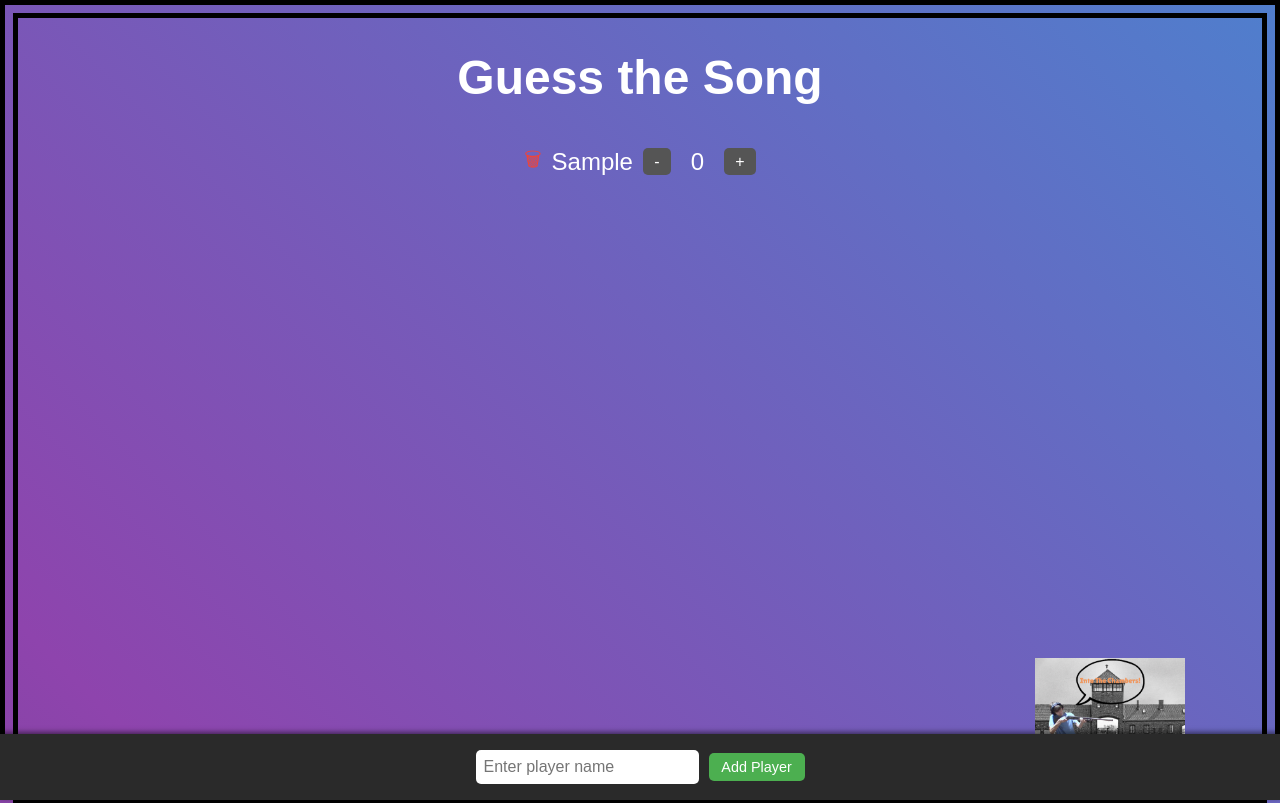
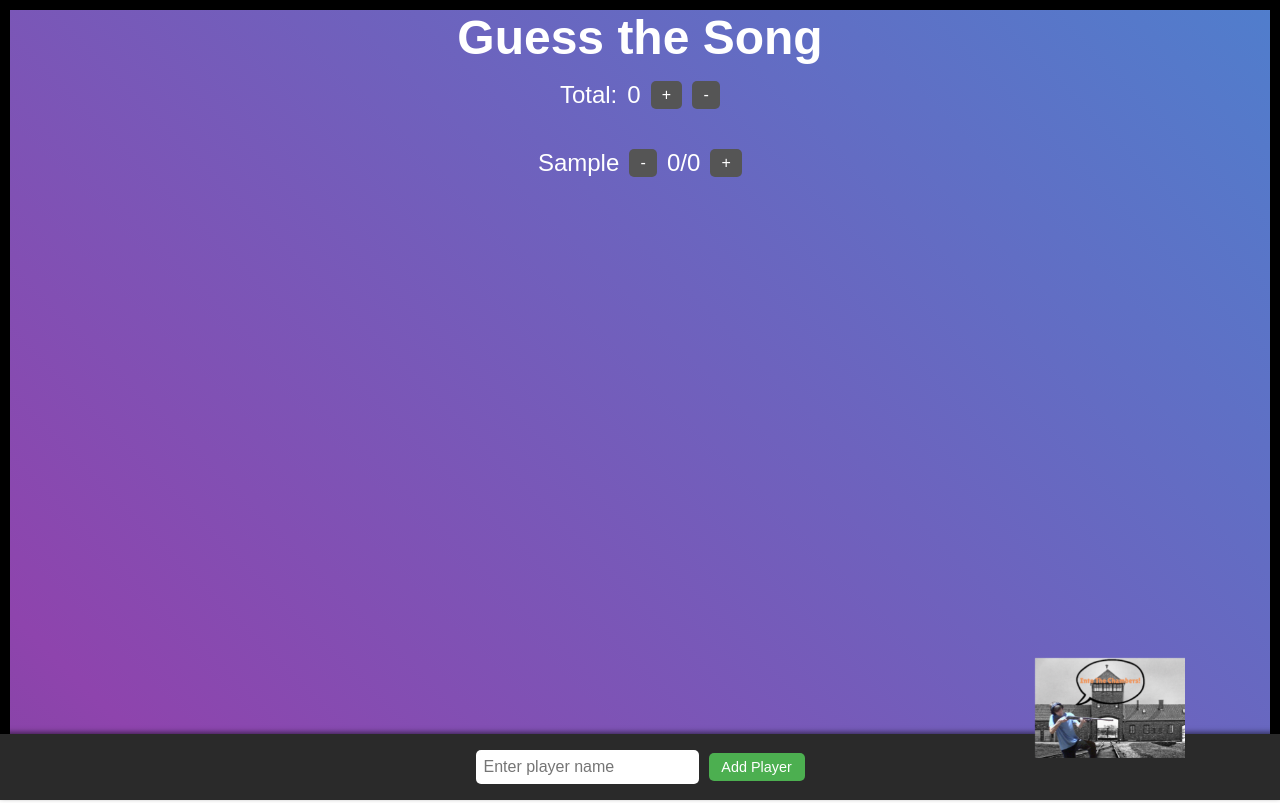
Before and after one commit to thatguyidrk/monkeyman, a plain HTML site: page index.html in a window 1280 px wide. Both pictures are taken after typing "Sample" into the empty fields and a click on the button "Add Player". Drawn offline with Linux system fonts and the light colour scheme.

Commit message:
Update index.html

```diff
--- a/index.html
+++ b/index.html
@@ -6,8 +6,8 @@
     <title>Guess the Song</title>
     <style>
         * {
-            margin: 1.5;
-            padding: 1.5;
+            margin: 0;
+            padding: 0;
             box-sizing: border-box;
         }
 
@@ -19,7 +19,7 @@
             animation: gradientBackground 12s ease infinite;
             font-family: Arial, sans-serif;
             color: white;
-            border: 5px solid black; /* Border thickness can be adjusted here */
+            border: 5px solid black;
             overflow: hidden;
         }
 
@@ -43,13 +43,19 @@
             height: 100%;
             text-align: center;
             padding-bottom: 5rem;
-            z-index: 2; /* Ensure content stays above the image */
-            position: relative;
         }
 
         h1 {
             font-size: 3rem;
             margin-bottom: 1rem;
+        }
+
+        .total-score {
+            font-size: 1.5rem;
+            margin-bottom: 1rem;
+            display: flex;
+            align-items: center;
+            gap: 10px;
         }
 
         .player-list {
@@ -66,7 +72,8 @@
             gap: 10px;
         }
 
-        .player-list button {
+        .player-list button,
+        .total-score button {
             padding: 0.3rem 0.7rem;
             font-size: 1rem;
             border: none;
@@ -77,18 +84,9 @@
             transition: background 0.3s;
         }
 
-        .player-list button:hover {
+        .player-list button:hover,
+        .total-score button:hover {
             background: #777;
-        }
-
-        .remove-player {
-            cursor: pointer;
-            font-size: 1.2rem;
-            color: #f44336;
-        }
-
-        .remove-player:hover {
-            color: #ff7961;
         }
 
         .add-player {
@@ -103,7 +101,6 @@
             background: #2a2a2a;
             padding: 1rem 0;
             box-shadow: 0 -2px 5px rgba(0, 0, 0, 0.5);
-            z-index: 2; /* Ensure the player input stays above the image */
         }
 
         .add-player input {
@@ -121,16 +118,6 @@
             background: #4CAF50;
             color: white;
             cursor: pointer;
-            transition: opacity 0.3s ease, transform 0.2s ease;
-        }
-
-        .add-player button:hover {
-            transform: scale(1.05);
-            opacity: 0.9;
-        }
-
-        .add-player button:active {
-            transform: scale(0.95);
         }
 
         #dvd-logo {
@@ -143,13 +130,17 @@
             background-size: cover;
             background-position: center;
             transition: all 0.05s ease-in-out;
-            z-index: 1; /* Place the image below other content */
         }
     </style>
 </head>
 <body>
     <div class="container">
         <h1>Guess the Song</h1>
+        <div class="total-score" id="total-score">
+            Total: <span id="total-value">0</span>
+            <button onclick="modifyTotal(1)">+</button>
+            <button onclick="modifyTotal(-1)">-</button>
+        </div>
         <ul class="player-list" id="player-list"></ul>
     </div>
 
@@ -158,19 +149,79 @@
         <button onclick="addPlayer()">Add Player</button>
     </div>
 
-    <div class="spotify-login" id="spotify-login">
-        <button id="login-button">Sign in with Spotify</button>
-    </div>
-
     <div id="dvd-logo"></div>
 
     <script>
         const playerList = document.getElementById('player-list');
-        const loginButton = document.getElementById('login-button');
+        const totalScoreElement = document.getElementById('total-value');
         const dvdLogo = document.getElementById('dvd-logo');
 
+        let totalScore = 0;
         let dx = 24; // Horizontal speed
         let dy = 26; // Vertical speed
+
+        function updateScores() {
+            const players = playerList.querySelectorAll('li');
+            players.forEach(player => {
+                const scoreSpan = player.querySelector('.player-score');
+                const currentScore = parseInt(scoreSpan.getAttribute('data-score'));
+                scoreSpan.textContent = `${currentScore}/${totalScore}`;
+            });
+        }
+
+        function modifyTotal(amount) {
+            totalScore = Math.max(0, totalScore + amount);
+            totalScoreElement.textContent = totalScore;
+            updateScores();
+        }
+
+        function addPlayer() {
+            const playerNameInput = document.getElementById('player-name');
+            const playerName = playerNameInput.value.trim();
+
+            if (playerName) {
+                const listItem = document.createElement('li');
+
+                const nameSpan = document.createElement('span');
+                nameSpan.textContent = playerName;
+
+                const scoreSpan = document.createElement('span');
+                scoreSpan.textContent = `0/${totalScore}`;
+                scoreSpan.className = 'player-score';
+                scoreSpan.setAttribute('data-score', 0);
+
+                const addButton = document.createElement('button');
+                addButton.textContent = '+';
+                addButton.onclick = () => {
+                    let currentScore = parseInt(scoreSpan.getAttribute('data-score'));
+                    currentScore += 1;
+                    scoreSpan.setAttribute('data-score', currentScore);
+                    updateScores();
+                };
+
+                const subtractButton = document.createElement('button');
+                subtractButton.textContent = '-';
+                subtractButton.onclick = () => {
+                    let currentScore = parseInt(scoreSpan.getAttribute('data-score'));
+                    if (currentScore > 0) {
+                        currentScore -= 1;
+                        scoreSpan.setAttribute('data-score', currentScore);
+                        updateScores();
+                    }
+                };
+
+                listItem.appendChild(nameSpan);
+                listItem.appendChild(subtractButton);
+                listItem.appendChild(scoreSpan);
+                listItem.appendChild(addButton);
+
+                playerList.appendChild(listItem);
+                playerNameInput.value = '';
+                updateScores();
+            } else {
+                alert('Please enter a player name!');
+            }
+        }
 
         function moveDVDLogo() {
             const screenWidth = window.innerWidth;
@@ -197,72 +248,6 @@
         }
 
         moveDVDLogo();
-
-        function addPlayer() {
-            const playerNameInput = document.getElementById('player-name');
-            const playerName = playerNameInput.value.trim();
-
-            if (playerName) {
-                const listItem = document.createElement('li');
-                const removeIcon = document.createElement('span');
-                removeIcon.textContent = '🗑';
-                removeIcon.className = 'remove-player';
-                removeIcon.onclick = () => listItem.remove();
-
-                const nameSpan = document.createElement('span');
-                nameSpan.textContent = playerName;
-
-                const scoreSpan = document.createElement('span');
-                scoreSpan.textContent = '0';
-                scoreSpan.style.margin = '0 10px';
-
-                const addButton = document.createElement('button');
-                addButton.textContent = '+';
-                addButton.onclick = () => {
-                    scoreSpan.textContent = parseInt(scoreSpan.textContent) + 1;
-                };
-
-                const subtractButton = document.createElement('button');
-                subtractButton.textContent = '-';
-                subtractButton.onclick = () => {
-                    scoreSpan.textContent = Math.max(0, parseInt(scoreSpan.textContent) - 1);
-                };
-
-                listItem.appendChild(removeIcon);
-                listItem.appendChild(nameSpan);
-                listItem.appendChild(subtractButton);
-                listItem.appendChild(scoreSpan);
-                listItem.appendChild(addButton);
-
-                playerList.appendChild(listItem);
-                playerNameInput.value = '';
-            } else {
-                alert('Please enter a player name!');
-            }
-        }
-
-        function authenticateSpotify() {
-            const clientId = '132aa6b73ca74882a12a23d578d81284';
-            const redirectUri = 'https://thatguyidrk.github.io/monkeyman/';
-            const scope = 'streaming user-read-email user-modify-playback-state user-read-playback-state';
-
-            const authUrl = `https://accounts.spotify.com/authorize?client_id=${clientId}&response_type=token&redirect_uri=${encodeURIComponent(redirectUri)}&scope=${encodeURIComponent(scope)}`;
-            window.location.href = authUrl;
-        }
-
-        loginButton.addEventListener('click', function() {
-            authenticateSpotify();
-        });
-
-        window.onload = () => {
-            const urlParams = new URLSearchParams(window.location.hash.substring(1));
-            const accessToken = urlParams.get('access_token');
-            if (accessToken) {
-                localStorage.setItem('spotifyAccessToken', accessToken);
-                alert('Spotify login successful!');
-                loginButton.style.display = 'none';
-            }
-        };
     </script>
 </body>
 </html>
```
